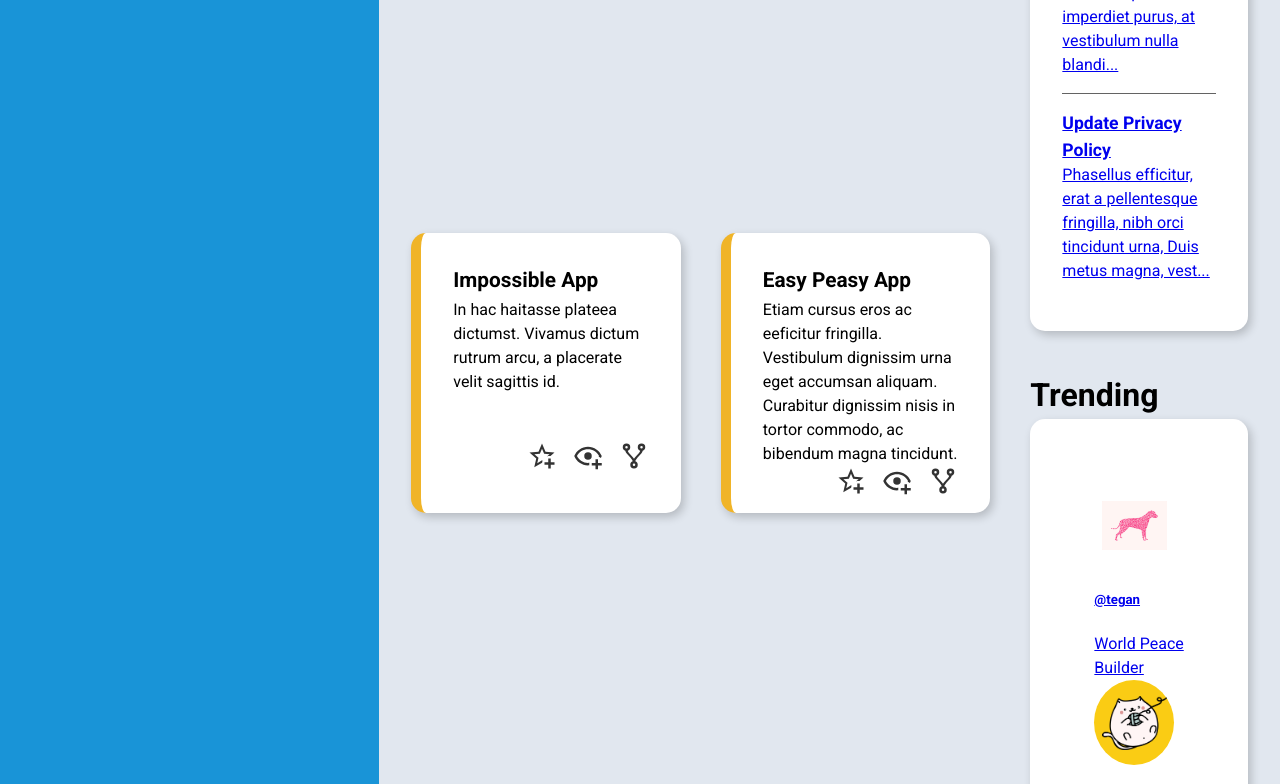
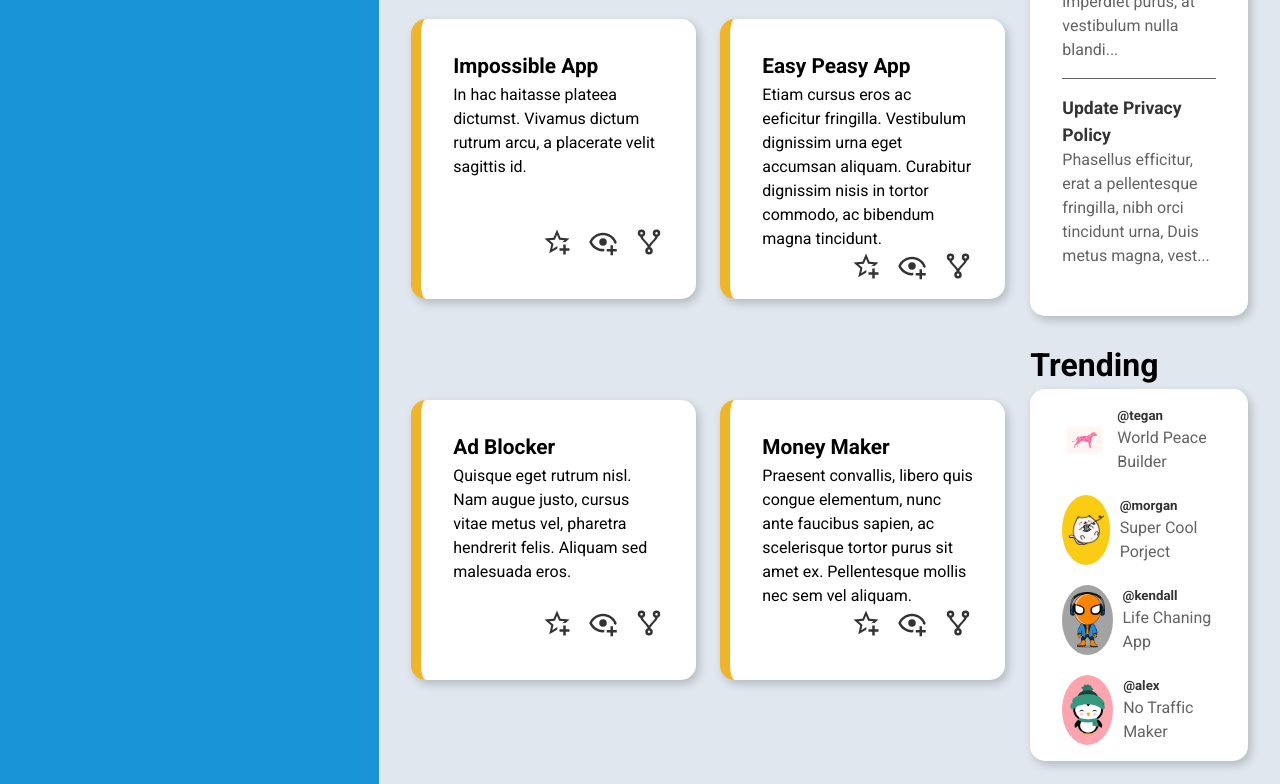
Before and after one commit to its-saad-rahman/admin-dashboard-odin-project, a plain HTML site: page index.html in a window 1280 px wide. Shown: the part 668-1452 px from the top of the page. Drawn offline with Linux system fonts and the light colour scheme.

Commit message:
Chaged your-project section grid-template-rows percentage to auto

```diff
--- a/style.css
+++ b/style.css
@@ -137,15 +137,15 @@ header > div {
 }
 
 .user__pic {
-  width: 80px;
-  height: 85px;
+  width: 65px;
+  height: 70px;
   border-radius: 50%;
   display: flex;
   justify-content: center;
   align-items: center;
 }
 .user__pic img {
-  width: 65px;
+  width: 35px;
 }
 .spiderman {
   background: var(--clr-spiderman);
@@ -238,7 +238,7 @@ aside > nav > ul > li > a {
   color: var(--clr-neutral-100);
   font-weight: var(--fw-semi-bold);
 }
-aside > nav > ul > li > a > span {
+aside > nav > ul > li > a > svg {
   margin-right: 0.5em;
 }
 /* =================
@@ -248,7 +248,7 @@ main {
   background: var(--clr-primary-100);
   display: grid;
   grid-template-columns: 3fr 1fr;
-  gap: 40px;
+  gap: 25px;
   padding: 2em;
 }
 /* =================
@@ -256,15 +256,15 @@ main {
 ==================== */
 .your-projects {
   display: grid;
-  grid-template-rows: 3% 1fr;
+  grid-template-rows: auto 1fr;
 
   grid-row: 1/3;
 }
 .your-projects .content {
   display: grid;
   grid-template-columns: 1fr 1fr;
-  row-gap: 50px;
-  column-gap: 40px;
+  row-gap: 20px;
+  column-gap: 24px;
 }
 .your-projects .card {
   background: var(--clr-neutral-100);
@@ -308,7 +308,6 @@ main {
   box-shadow: 3px 4px 10px 0px rgba(0, 0, 0, 0.2);
   border-radius: 15px;
   padding: 3em 2em;
-  color: var(--clr-neutral-400);
 }
 .announcments .content div:nth-child(2) {
   border-bottom: 1px solid var(--clr-neutral-400);
@@ -316,11 +315,17 @@ main {
   margin: 1em 0;
   padding: 1em 0;
 }
+.announcments .content a {
+  text-decoration: none;
+}
 .announcments .content div h5 {
   font-size: 1.1rem;
   margin: 0;
+  color: var(--clr-neutral-900);
 }
+
 .announcments__content--desc {
+  color: var(--clr-neutral-400);
 }
 
 /* =================
@@ -333,5 +338,20 @@ Trending
   background: var(--clr-neutral-100);
   box-shadow: 3px 4px 10px 0px rgba(0, 0, 0, 0.2);
   border-radius: 15px;
-  padding: 4em;
+  padding: 1em 2em;
+  display: grid;
+  gap: 20px;
 }
+.trending .content > a {
+  display: flex;
+  align-items: center;
+  gap: 10px;
+  text-decoration: none;
+}
+.trending .content > a h5 {
+  margin: 0;
+  color: var(--clr-neutral-900);
+}
+.trending .content > a p {
+  color: var(--clr-neutral-400);
+}
```
